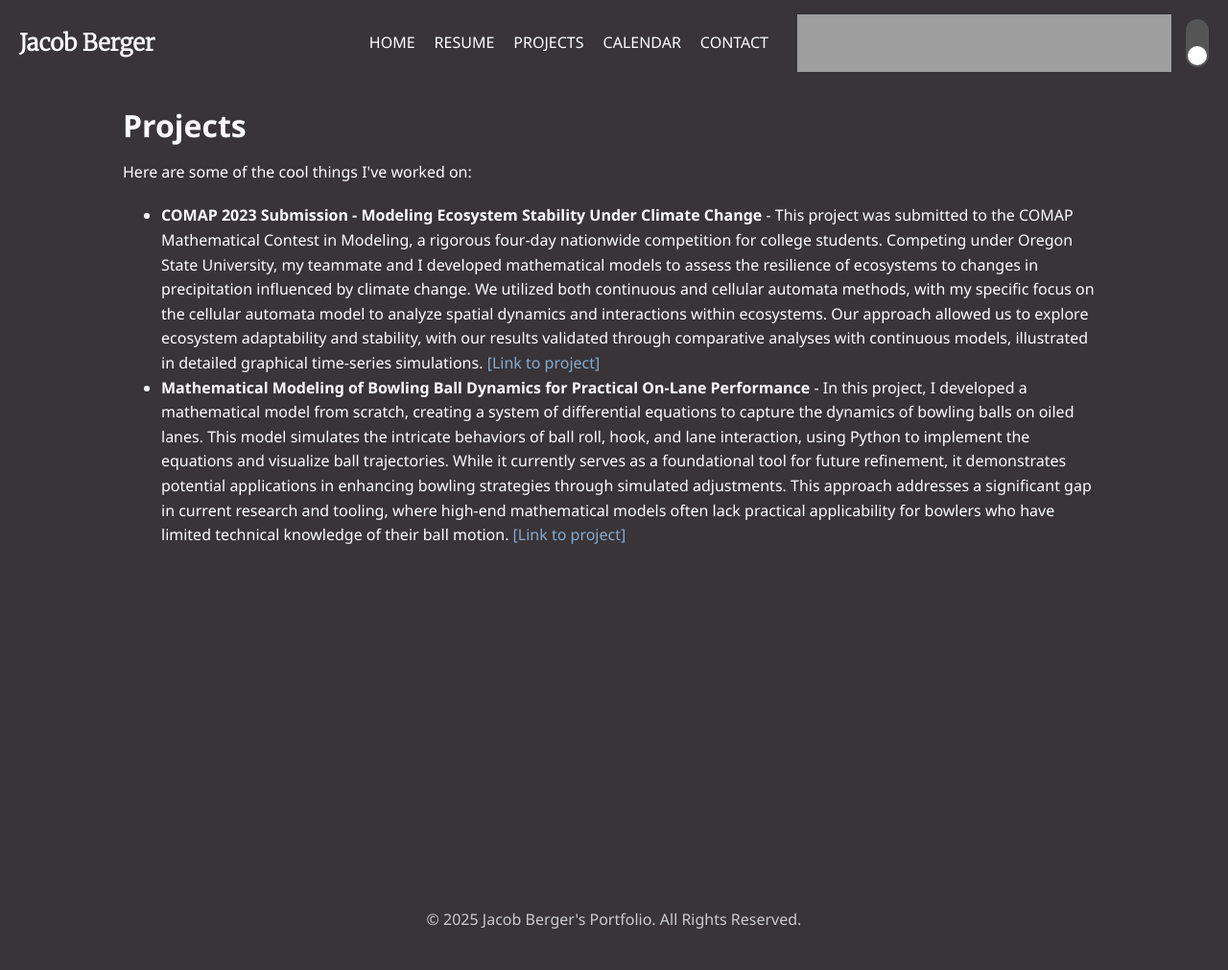
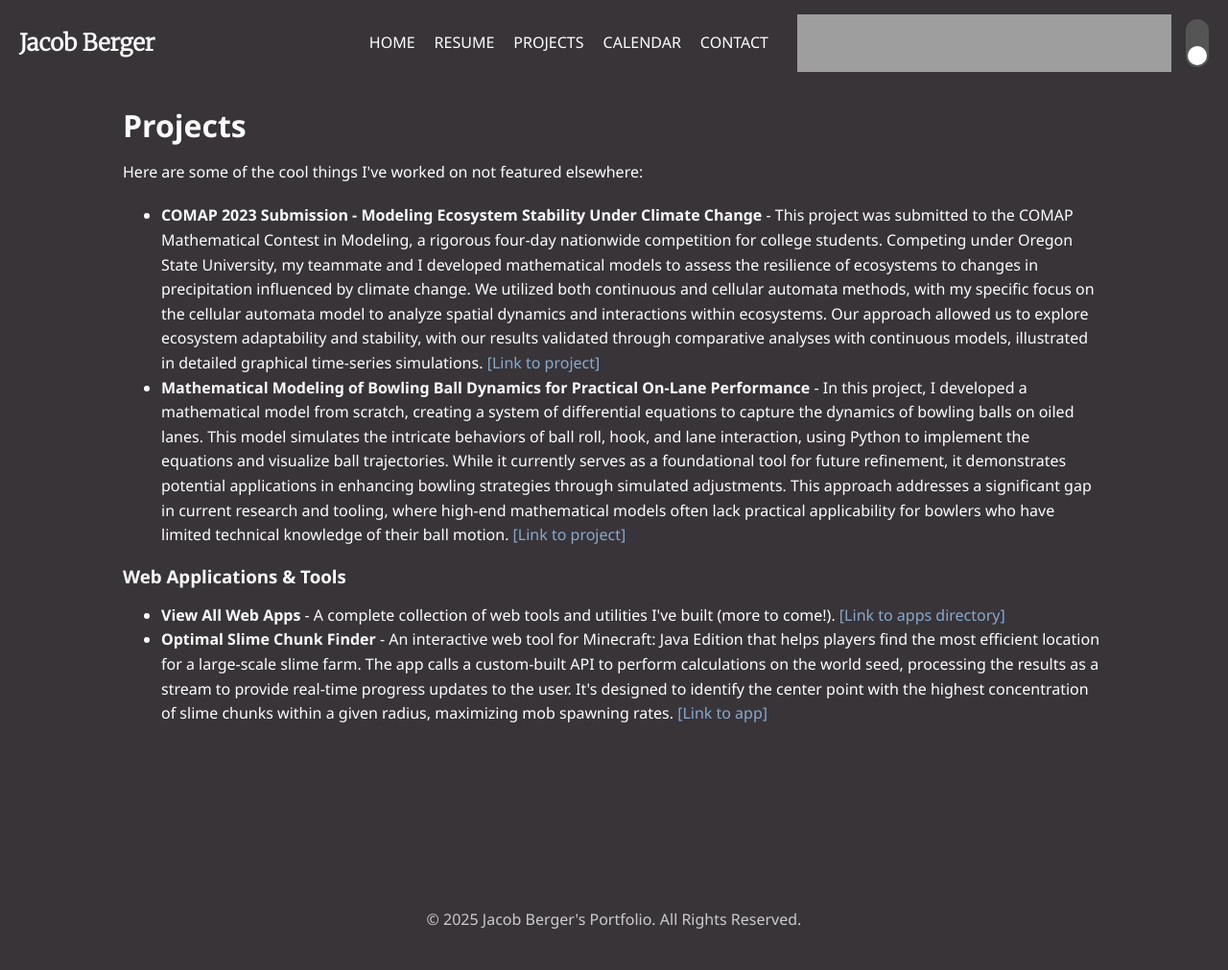
Before and after one commit to bergerjacob/bergerj-website, a Jekyll site: the page built from projects/index.html, in a window 1280 px wide. Shown: the whole page at 96% size. Built offline with Jekyll 4.4.1, drawn with Linux system fonts in a browser that asks for light colours.

Commit message:
projects link to apps

```diff
--- a/projects/index.html
+++ b/projects/index.html
@@ -4,9 +4,15 @@ title: Projects
 ---
 <link rel="stylesheet" href="{{ '/projects/style.css' | relative_url }}">
 
-<p>Here are some of the cool things I've worked on:</p>
+<p>Here are some of the cool things I've worked on not featured elsewhere:</p>
 <ul>
     <li><strong>COMAP 2023 Submission - Modeling Ecosystem Stability Under Climate Change</strong> - This project was submitted to the COMAP Mathematical Contest in Modeling, a rigorous four-day nationwide competition for college students. Competing under Oregon State University, my teammate and I developed mathematical models to assess the resilience of ecosystems to changes in precipitation influenced by climate change. We utilized both continuous and cellular automata methods, with my specific focus on the cellular automata model to analyze spatial dynamics and interactions within ecosystems. Our approach allowed us to explore ecosystem adaptability and stability, with our results validated through comparative analyses with continuous models, illustrated in detailed graphical time-series simulations. <a href="./documents/COMAP_2023.pdf">[Link to project]</a></li>
     <li><strong>Mathematical Modeling of Bowling Ball Dynamics for Practical On-Lane Performance</strong> - In this project, I developed a mathematical model from scratch, creating a system of differential equations to capture the dynamics of bowling balls on oiled lanes. This model simulates the intricate behaviors of ball roll, hook, and lane interaction, using Python to implement the equations and visualize ball trajectories. While it currently serves as a foundational tool for future refinement, it demonstrates potential applications in enhancing bowling strategies through simulated adjustments. This approach addresses a significant gap in current research and tooling, where high-end mathematical models often lack practical applicability for bowlers who have limited technical knowledge of their ball motion. <a href="./documents/Bowling_Modeling.pdf">[Link to project]</a></li>
     <!--<li><strong>Project 2:</strong> Brief description. <a href="#">[Link to project]</a></li>-->
 </ul>
+
+<h3>Web Applications &amp; Tools</h3>
+<ul>
+    <li><strong>View All Web Apps</strong> - A complete collection of web tools and utilities I've built (more to come!). <a href="/apps/">[Link to apps directory]</a></li>
+    <li><strong>Optimal Slime Chunk Finder</strong> - An interactive web tool for Minecraft: Java Edition that helps players find the most efficient location for a large-scale slime farm. The app calls a custom-built API to perform calculations on the world seed, processing the results as a stream to provide real-time progress updates to the user. It's designed to identify the center point with the highest concentration of slime chunks within a given radius, maximizing mob spawning rates. <a href="/apps/slime-chunk-finder/">[Link to app]</a></li>
+</ul>
```
